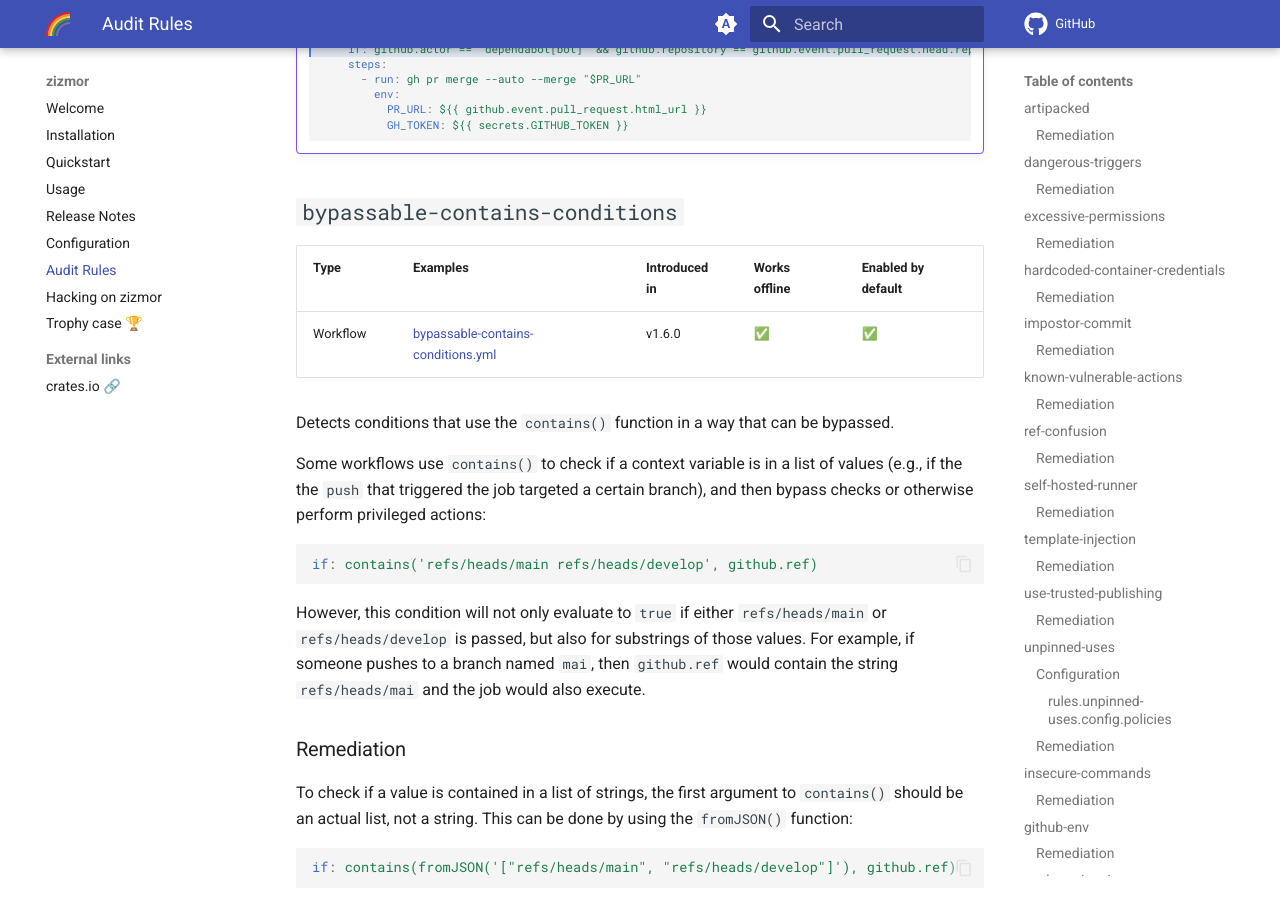
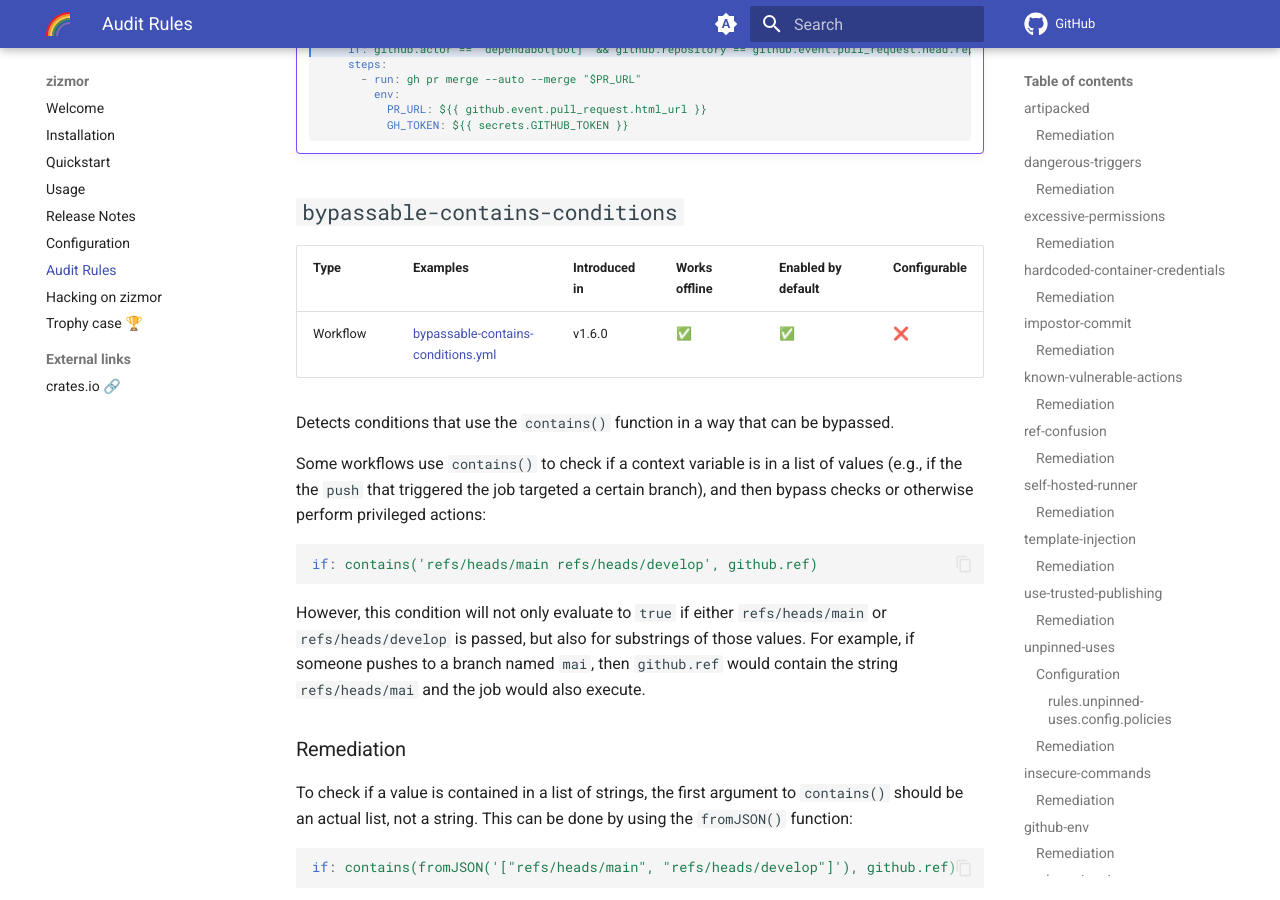
Before and after one commit to zizmorcore/zizmor, an MkDocs documentation site: the page built from docs/audits.md, in a window 1280 px wide and 900 px high, scrolled down 19036 px. Built offline with MkDocs 1.6.1 and Material for MkDocs 9.7.7, drawn with Linux system fonts in a browser that asks for light colours; emoji names are drawn with the system emoji font; comment, search, counter and statistics services are not loaded.

```diff
--- a/docs/audits.md
+++ b/docs/audits.md
@@ -1049,9 +1049,9 @@ not using `pull_request_target` for auto-merge workflows.
 
 ## `bypassable-contains-conditions`
 
-| Type     | Examples                                       | Introduced in | Works offline | Enabled by default |
-|----------|------------------------------------------------|---------------|---------------|--------------------|
-| Workflow | [bypassable-contains-conditions.yml]           | v1.6.0        | ✅            | ✅                 |
+| Type     | Examples                                       | Introduced in | Works offline | Enabled by default | Configurable |
+|----------|------------------------------------------------|---------------|---------------|--------------------|--------------|
+| Workflow | [bypassable-contains-conditions.yml]           | v1.6.0        | ✅            | ✅                 | ❌           |
 
 [bypassable-contains-conditions.yml]: https://github.com/woodruffw/gha-hazmat/blob/main/.github/workflows/bypassable-contains-conditions.yml
 
```
